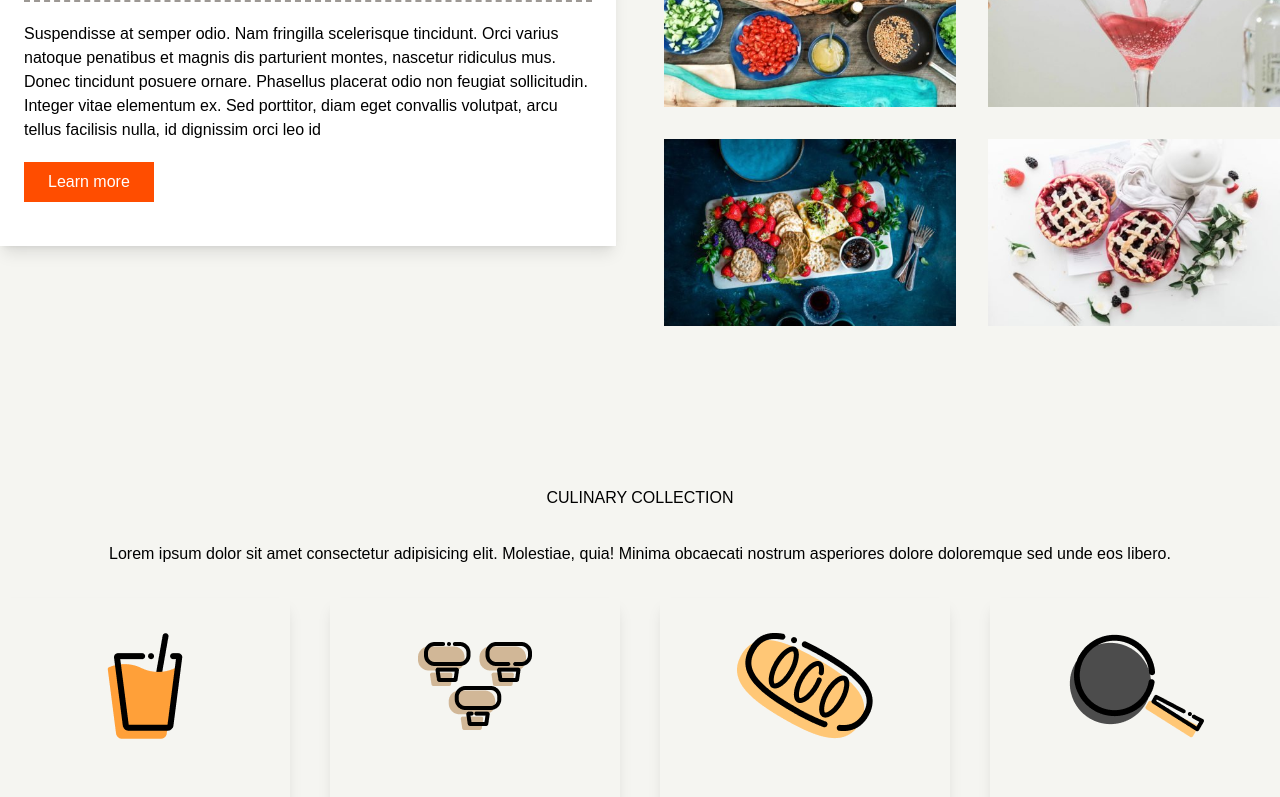
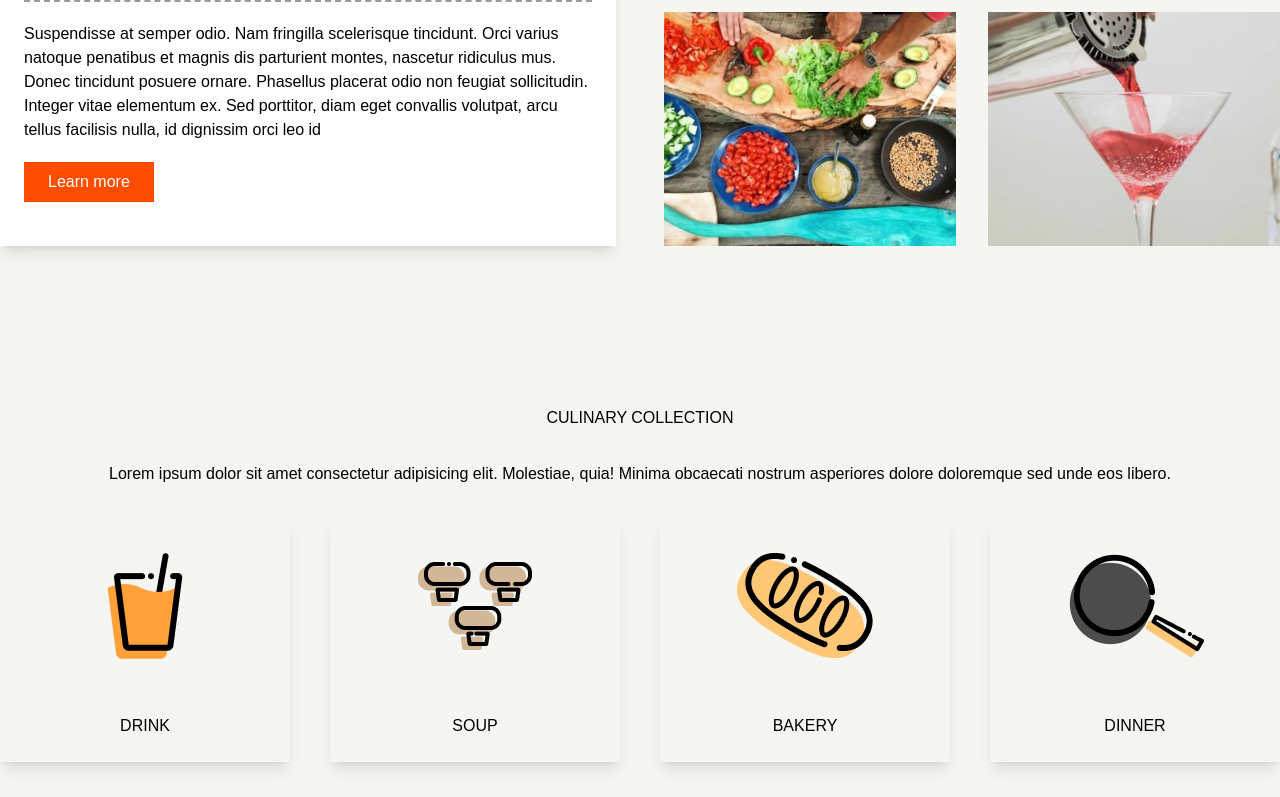
Before and after one commit to rennavittorio/proj-html-vuejs, a Vue app: page / in a window 1280 px wide. Shown: the part 2160-2957 px from the top of the page. Built offline with nearby package versions, Linux system fonts and the light colour scheme.

Commit message:
FIX cardimg cover problem

```diff
--- a/src/components/AppCardImg.vue
+++ b/src/components/AppCardImg.vue
@@ -11,6 +11,10 @@ export default {
             type: String,
             required: true,
         },
+        needCover: {
+            type: Boolean,
+            required: false,
+        }
     },
 
     data(){
@@ -25,7 +29,7 @@ export default {
 <template>
 
     <div class="img-wrapper group relative">
-        <img :src="cardImgImage" alt="" class="block w-[100%] h-[100%] object-cover object-center">
+        <img :src="cardImgImage" alt="" :class="[ needCover===true ? 'object-cover' : '', 'object-center', 'w-[100%]', 'h-[100%]']">
         <div class="img-overlay w-full h-full absolute top-0 left-0 hidden group-hover:flex group-hover:cursor-pointer flex-col justify-center items-center">
 
             <div class="icon-wrapper w-[40px] h-[40px] p-1 bg-white text-orange rounded-full flex justify-center items-center mx-auto">
--- a/src/components/AppPopularRecipes.vue
+++ b/src/components/AppPopularRecipes.vue
@@ -11,6 +11,7 @@ export default {
     data(){
         return {
             store,
+            needCover: true,
             recipesList: [
                 {
                     recipeName: 'Lunch Favourite with Salad, Naan And Beans',
@@ -75,7 +76,7 @@ export default {
         },
 
         otherReceipes(){
-            let filteredList = [...this.recipesList].slice(1)
+            let filteredList = [...this.recipesList].slice(1, 7)
             return filteredList;
         }
     }
@@ -114,6 +115,7 @@ export default {
                 v-for="receipe in otherReceipes" :key="receipe.recipeName"
                 :cardImgImage="receipe.recipeCover"
                 :cardImgTitle="receipe.recipeName"
+                :needCover="needCover"
                 />
             </div>
         </div>
--- a/src/components/AppSubscribe.vue
+++ b/src/components/AppSubscribe.vue
@@ -11,6 +11,7 @@ export default {
     data(){
         return {
             store,
+            needCover: false,
         }
     },
     computed: {
@@ -53,9 +54,11 @@ export default {
     <section class="top-four-elements">
         <div class="grid grid-cols-4">
             <AppCardImg
+            class="text-center"
             v-for="article in topFourPopular" :key="article.articleName"
             :cardImgImage="article.articleCover"
             :cardImgTitle="article.articleName"
+            :needCover="needCover"
             />
 
         </div>
```
